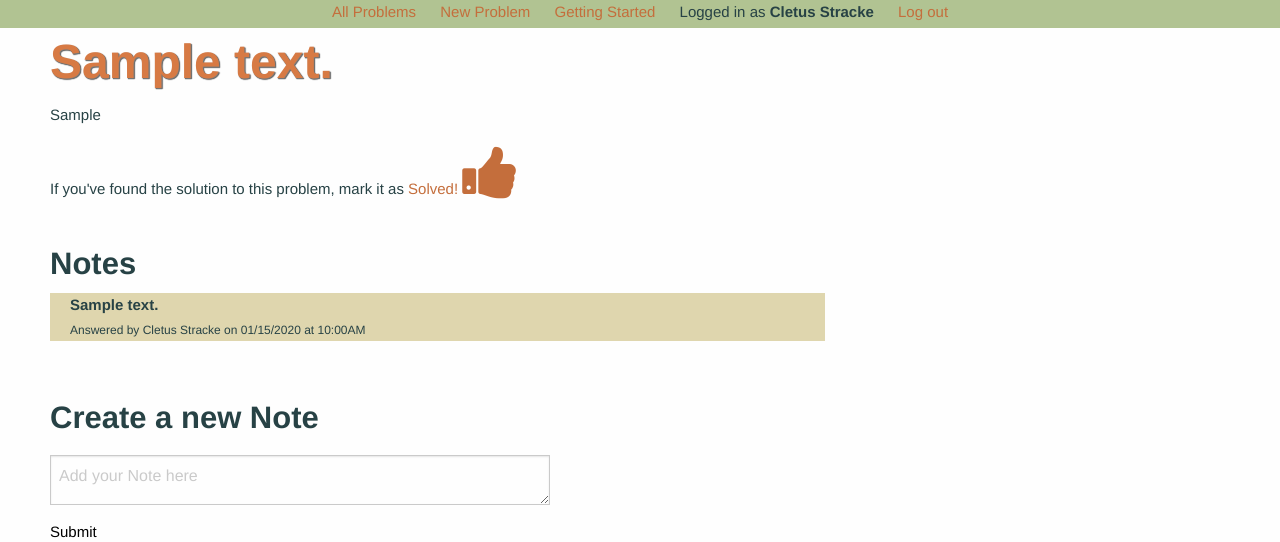
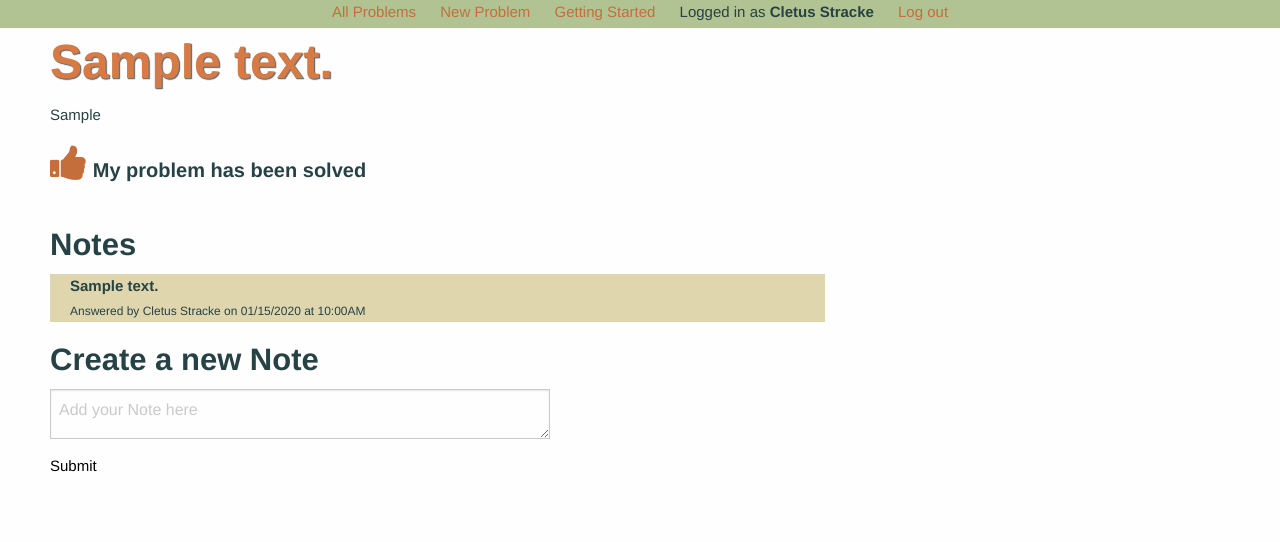
Before and after one commit to gregburton/problem_tickets, a Rails app: page /problems/1 in a window 1280 px wide. Shown: the top 542 px of the page. Run offline with Rails 7, Linux system fonts and the light colour scheme; a user stored in the database is signed in; tables that the repository leaves empty hold one stand-in row (values such as "Sample post"); style sheets or scripts are compiled from the project's sources; parts of the project's set-up code (start-up, migrations or seed data) failed here and were passed over; some libraries are stand-ins or nearby versions.

Commit message:
adjusted problem show page so that section headings are only available if the related content is available.

```diff
--- a/app/views/notes/_note_form.html.erb
+++ b/app/views/notes/_note_form.html.erb
@@ -1,4 +1,5 @@
 <% if logged_in? %>
+  <h3 class="dark">Create a new Note</h3>
   <%= form_for @note, :url => problem_notes_path(@problem.id), :html => { :method => :post } do |f| %>
     <%= f.text_area :text, :placeholder => "Add your Note here" %>
     <%= button_tag 'Submit' %>
--- a/app/views/problems/index.html.erb
+++ b/app/views/problems/index.html.erb
@@ -10,9 +10,9 @@
   <div class="tan">
     <ul id="list">
       <li>
-        <h4><b>
-            <%= link_to problem.description, problem_path(problem) %>
-        </b></h4>
+        <h4>
+          <b><%= link_to problem.description, problem_path(problem) %></b>
+        </h4>
       </li>
       <li><%= truncate( problem.attempt, length: 50, separator: ' ')%></li>
       <li>
--- a/app/views/problems/show.html.erb
+++ b/app/views/problems/show.html.erb
@@ -2,16 +2,19 @@
   <h1><%= @problem.description %></h1>
   <p><%= @problem.attempt %></p>
   <% if current_user == @problem.user %>
-    <p>If you've found the solution to this problem, mark it as
-    <%= link_to  solved_problem_path(@problem),  method: :put, data: { confirm: "Are you sure this is solved?"} do%>
-      Solved! <i class="fa fa-thumbs-up fa-4x"></i>
-    <% end %>
+    <p>
+      <h5 class="dark">
+        <%= link_to  solved_problem_path(@problem),  method: :put, data: { confirm: "Are you sure this is solved?"} do%>
+          <i class="fa fa-thumbs-up fa-2x"></i>
+         <% end %>
+         My problem has been solved
+      </h5>
     </p>
   <% end %>
   <br>
   <div class="notes_wrapper">
-    <h3 class="dark">Notes</h3>
     <% @problem.notes.each do |note| %>
+      <h3 class="dark">Notes</h3>
       <div class="tan">
         <ul id="list">
           <li><b><%= note.text %></b></li>
@@ -20,8 +23,6 @@
       </div>
     <% end %>
   </div>
-  <br>
-  <p><h3 class="dark">Create a new Note</h3></p>
   <div class="formwrap">
     <%= render "notes/note_form" %>
   </div>
```
